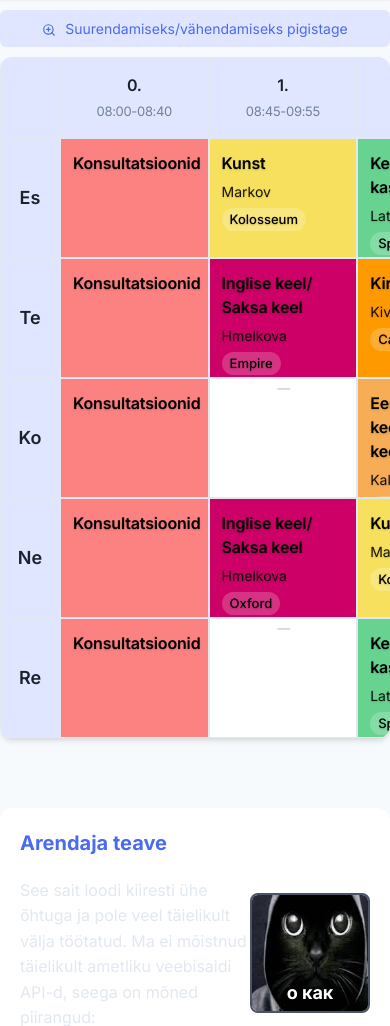
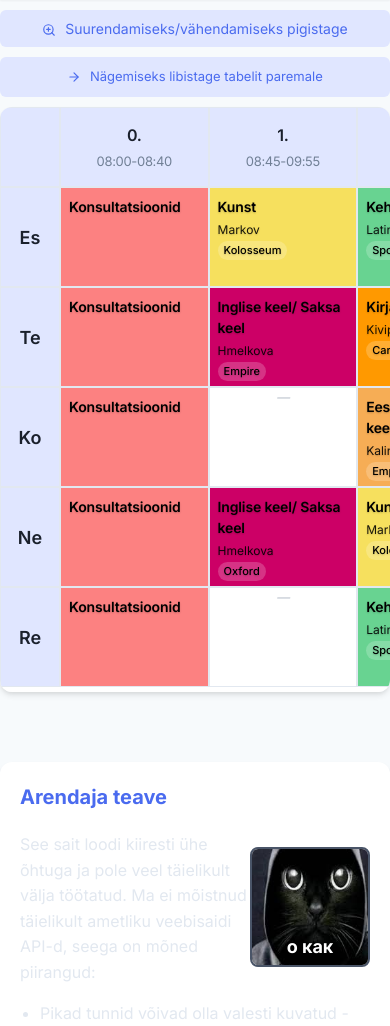
Before and after one commit to MONZikWasTaken/NARGTab, a Flask app: a page that uses templates/timetable.html in a window 390 px wide. Shown: the part 70-1096 px from the top of the page. Run offline with Flask 2, Linux system fonts and the light colour scheme.

Commit message:
Updated styles

```diff
--- a/templates/timetable.html
+++ b/templates/timetable.html
@@ -103,6 +103,8 @@
             width: 100%;
             margin-bottom: 40px;
             padding: 0;
+            overflow-x: auto;
+            -webkit-overflow-scrolling: touch;
         }
 
         /* Timetable base styles */
@@ -112,6 +114,7 @@
             border-collapse: separate;
             border-spacing: 0;
             margin: 0;
+            min-width: 600px;
         }
 
         /* Row styling */
@@ -127,6 +130,8 @@
             border: 1px solid var(--border);
             vertical-align: top;
             position: relative;
+            overflow: hidden;
+            word-wrap: break-word;
         }
 
         /* First column width */
@@ -141,6 +146,7 @@
         .timetable th:not(:first-child),
         .timetable td:not(:first-child) {
             width: calc((100% - 60px) / 7); /* Adjust based on number of periods */
+            min-width: 75px;
         }
 
         /* Day header styling */
@@ -199,12 +205,14 @@
             margin-bottom: 6px;
             font-size: 16px;
             letter-spacing: -0.01em;
+            word-break: break-word;
         }
 
         .teacher {
             font-size: 14px;
             margin-bottom: 4px;
             opacity: 0.9;
+            word-break: break-word;
         }
 
         .classroom {
@@ -216,6 +224,10 @@
             border-radius: 20px;
             display: inline-block;
             margin-right: auto;
+            max-width: calc(100% - 4px);
+            text-overflow: ellipsis;
+            overflow: hidden;
+            white-space: nowrap;
         }
 
         /* Navigation bar */
@@ -271,6 +283,139 @@
             /* Hide tab container on mobile */
             .tab-container {
                 display: none;
+            }
+
+            /* Adjust for iPhone SE and other small screens */
+            .timetable {
+                min-width: 500px;
+            }
+
+            /* Optimize cell paddings for small screens */
+            .subject-cell {
+                padding: 8px;
+            }
+
+            .subject-name {
+                font-size: 14px;
+                margin-bottom: 4px;
+            }
+
+            .teacher {
+                font-size: 12px;
+                margin-bottom: 2px;
+            }
+
+            .classroom {
+                font-size: 11px;
+                padding: 1px 6px;
+            }
+
+            /* Make touch targets bigger */
+            .timetable td {
+                height: 100px;
+            }
+
+            .multi-lesson::before {
+                border-width: 0 24px 24px 0;
+            }
+
+            /* Show horizontal scrolling hint */
+            .zoom-hint {
+                display: block;
+            }
+        }
+
+        /* Extra adjustments for extremely small screens (iPhone SE, etc.) */
+        @media (max-width: 375px) {
+            .timetable {
+                min-width: 450px;
+            }
+
+            .subject-name {
+                font-size: 12px;
+            }
+
+            .teacher {
+                font-size: 11px;
+            }
+
+            .classroom {
+                font-size: 10px;
+            }
+
+            .timetable th {
+                padding: 10px 2px;
+                font-size: 14px;
+            }
+
+            .period-header {
+                padding: 8px;
+                font-size: 14px;
+            }
+
+            .period-time {
+                font-size: 11px;
+            }
+        }
+
+        /* Ensure right cells are visible in the viewport initially on small screens */
+        @media (max-width: 480px) {
+            .timetable-container {
+                padding-bottom: 5px;
+                scrollbar-width: thin;
+            }
+
+            .timetable-container::-webkit-scrollbar {
+                height: 4px;
+            }
+
+            .timetable-container::-webkit-scrollbar-thumb {
+                background: var(--primary);
+                border-radius: 4px;
+            }
+        }
+
+        /* Add this before your existing styles to display a hint about horizontal scrolling on mobile */
+        .mobile-scroll-hint {
+            display: none;
+            background-color: var(--primary-light);
+            color: var(--primary);
+            text-align: center;
+            padding: 10px;
+            margin-bottom: 10px;
+            border-radius: var(--radius-md);
+            font-size: 13px;
+        }
+
+        @media (max-width: 768px) {
+            .mobile-scroll-hint {
+                display: block;
+            }
+        }
+
+        /* Specific fixes for iPhone SE and other small screens */
+        @media (max-width: 320px) {
+            .timetable {
+                min-width: 400px;
+            }
+
+            .subject-cell {
+                padding: 6px;
+            }
+
+            .subject-name {
+                font-size: 11px;
+                margin-bottom: 3px;
+            }
+
+            .teacher {
+                font-size: 10px;
+                margin-bottom: 2px;
+            }
+
+            .classroom {
+                font-size: 9px;
+                padding: 1px 4px;
             }
         }
 
@@ -1430,6 +1575,14 @@
             Suurendamiseks/vähendamiseks pigistage
         </div>
 
+        <div class="mobile-scroll-hint">
+            <svg xmlns="http://www.w3.org/2000/svg" width="14" height="14" viewBox="0 0 24 24" fill="none" stroke="currentColor" stroke-width="2" stroke-linecap="round" stroke-linejoin="round" style="vertical-align: middle; margin-right: 5px;">
+                <line x1="5" y1="12" x2="19" y2="12"></line>
+                <polyline points="12 5 19 12 12 19"></polyline>
+            </svg>
+            Nägemiseks libistage tabelit paremale
+        </div>
+
         <div class="timetable-container">
             <table class="timetable">
                 <thead>
```
